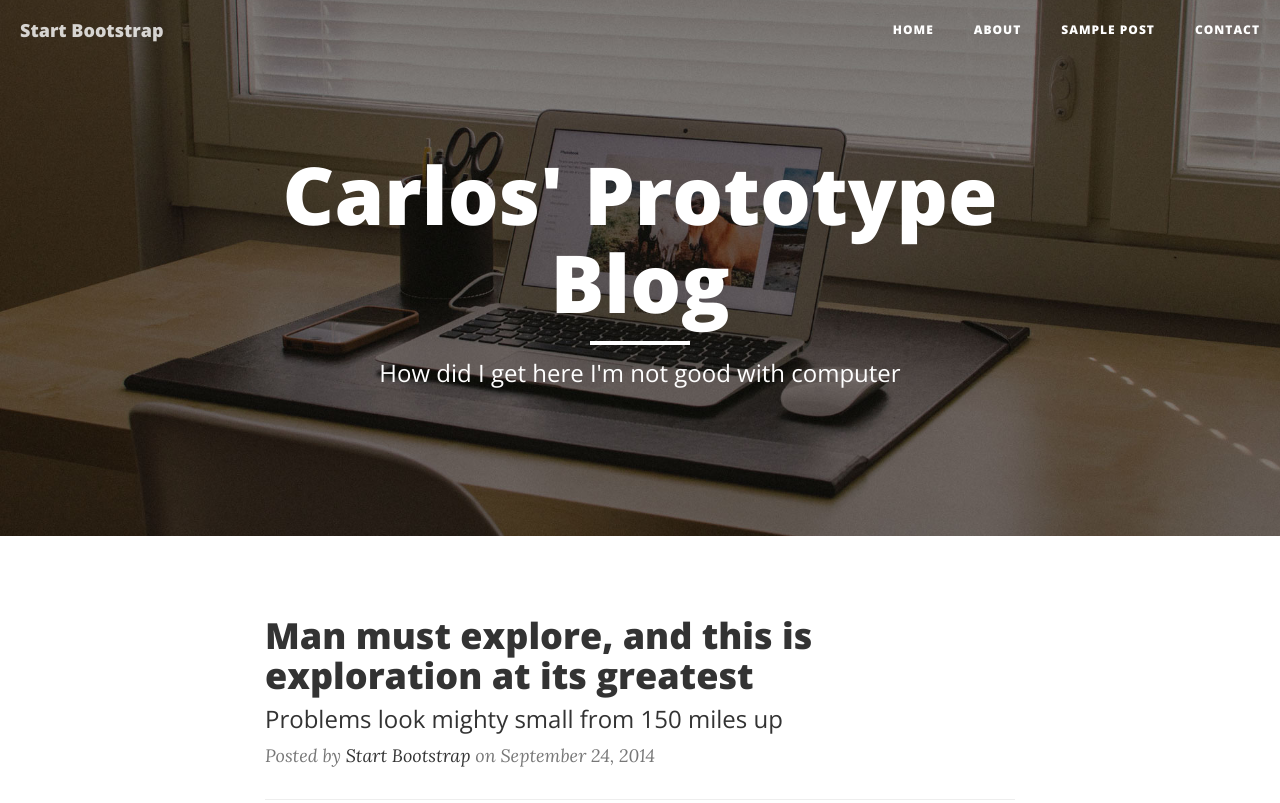
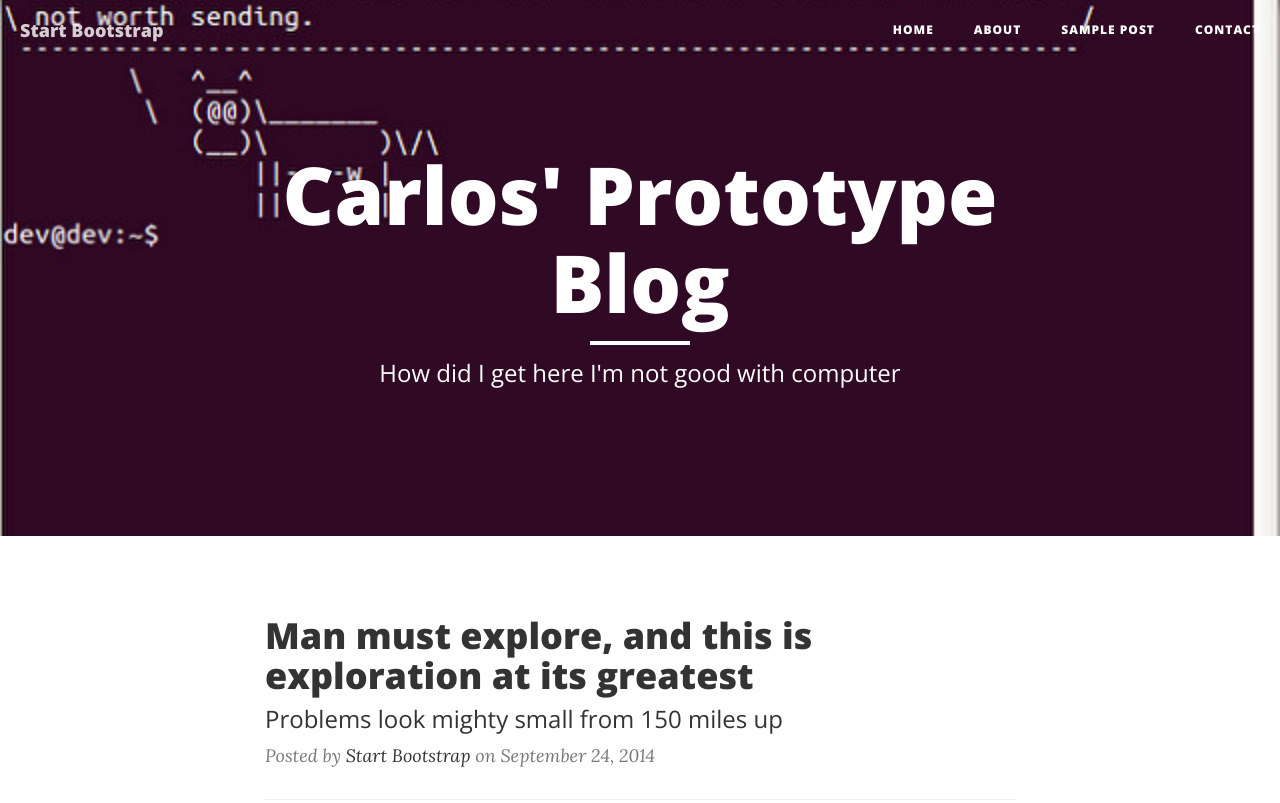
Before and after one commit to cdanmar/cdanmar.github.io, a website: page index.html in a window 1280 px wide. Shown: the top 803 px of the page. Drawn offline with nearby package versions, Linux system fonts and the light colour scheme.

Commit message:
added image

```diff
--- a/index.html
+++ b/index.html
@@ -69,7 +69,7 @@
 
     <!-- Page Header -->
     <!-- Set your background image for this header on the line below. -->
-    <header class="intro-header" style="background-image: url('img/home-bg.jpg')">
+    <header class="intro-header" style="background-image: url('img/test.jpg')">
         <div class="container">
             <div class="row">
                 <div class="col-lg-8 col-lg-offset-2 col-md-10 col-md-offset-1">
```
Also changed, not shown: img/test.jpg (added), 1 other file.
